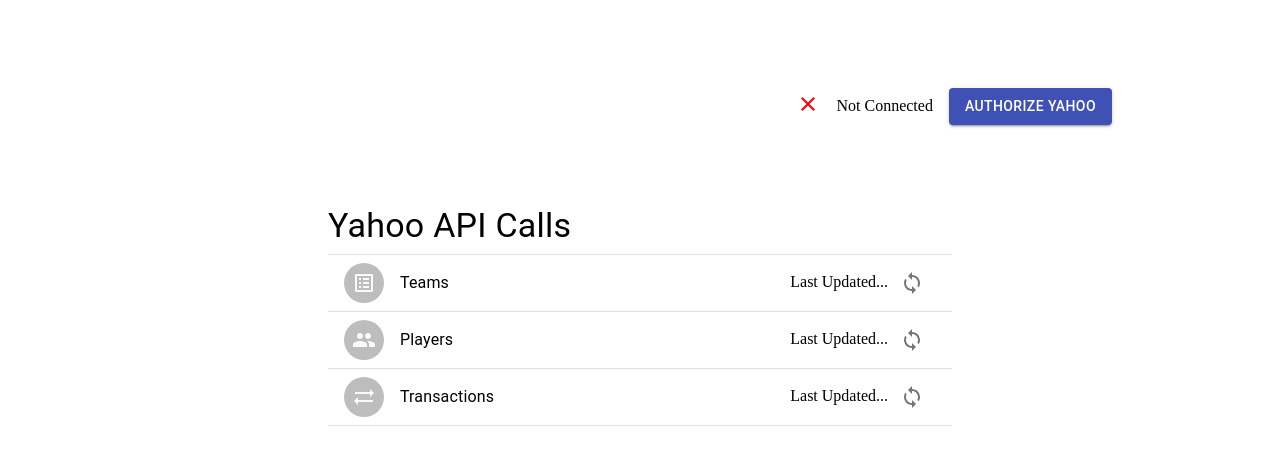
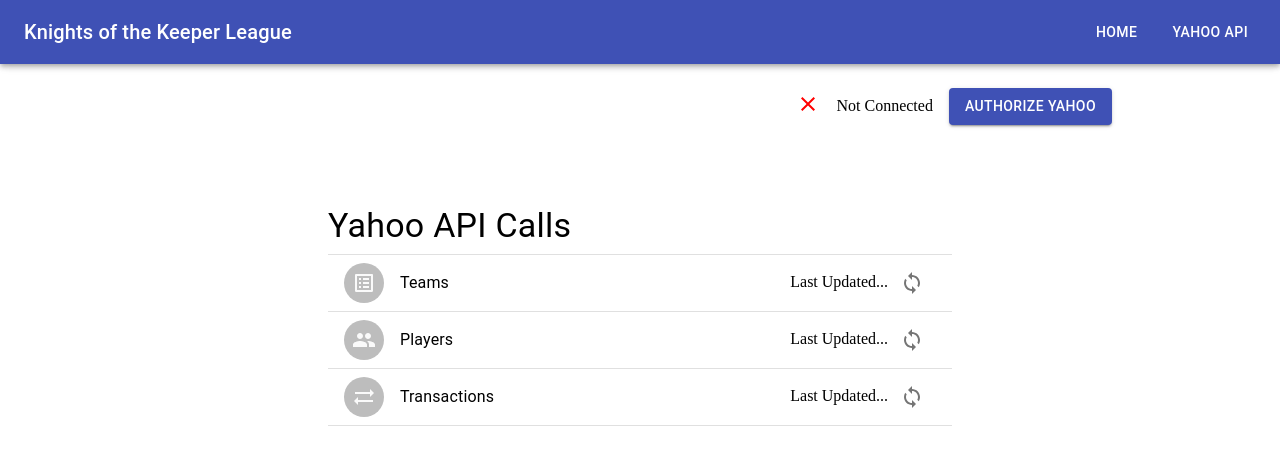
Before and after one commit to rking8888/kotkl-next, a Next.js app: page /yahoo in a window 1280 px wide. Shown: the top 456 px of the page. Built offline with nearby package versions, Linux system fonts and the light colour scheme.

Commit message:
feat: adding nav bar to our application, two links for home and yahoo (#39)

```diff
--- /dev/null
+++ b/components/NavBar/NavBar.tsx
@@ -0,0 +1,44 @@
+import React from 'react';
+import { AppBar, Toolbar, Button, Typography, Grid } from '@material-ui/core';
+import Link from 'next/link';
+
+const NavBar = () => {
+  return (
+    <div>
+      <AppBar position='fixed'>
+        <Toolbar>
+          <Grid
+            container
+            direction='row'
+            alignItems='center'
+            justify='flex-start'
+          >
+            <Typography variant='h6' align='center'>
+              Knights of the Keeper League
+            </Typography>
+          </Grid>
+          <Grid
+            container
+            direction='row'
+            alignItems='center'
+            spacing={2}
+            justify='flex-end'
+          >
+            <Grid item>
+              <Link href='/' passHref>
+                <Button color='inherit'>Home</Button>
+              </Link>
+            </Grid>
+            <Grid item>
+              <Link href='/yahoo' passHref>
+                <Button color='inherit'>Yahoo API</Button>
+              </Link>
+            </Grid>
+          </Grid>
+        </Toolbar>
+      </AppBar>
+    </div>
+  );
+};
+
+export default NavBar;
--- a/pages/_app.js
+++ b/pages/_app.js
@@ -6,6 +6,7 @@
 } from '@apollo/client';
 import fetch from 'node-fetch'; // Use node-fetch here to allow SSR
 import { CookiesProvider } from 'react-cookie';
+import NavBar from '../components/NavBar/NavBar';
 
 const client = new ApolloClient({
   link: new HttpLink({ uri: '/api/graphql', fetch: fetch }),
@@ -17,6 +18,7 @@
   return (
     <ApolloProvider client={client}>
       <CookiesProvider>
+        <NavBar />
         <Component {...pageProps} />
       </CookiesProvider>
     </ApolloProvider>
```
